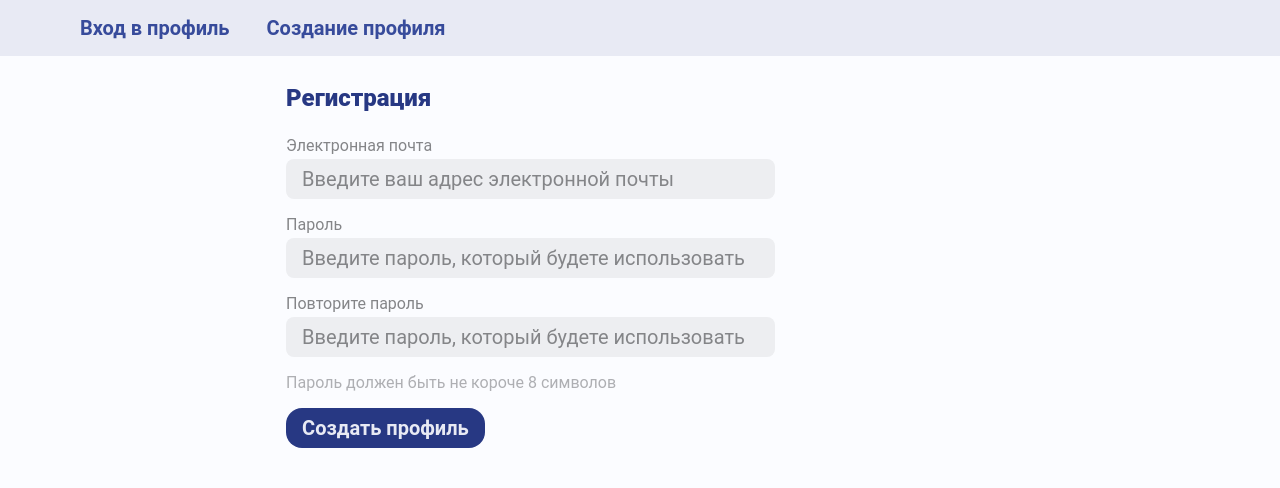
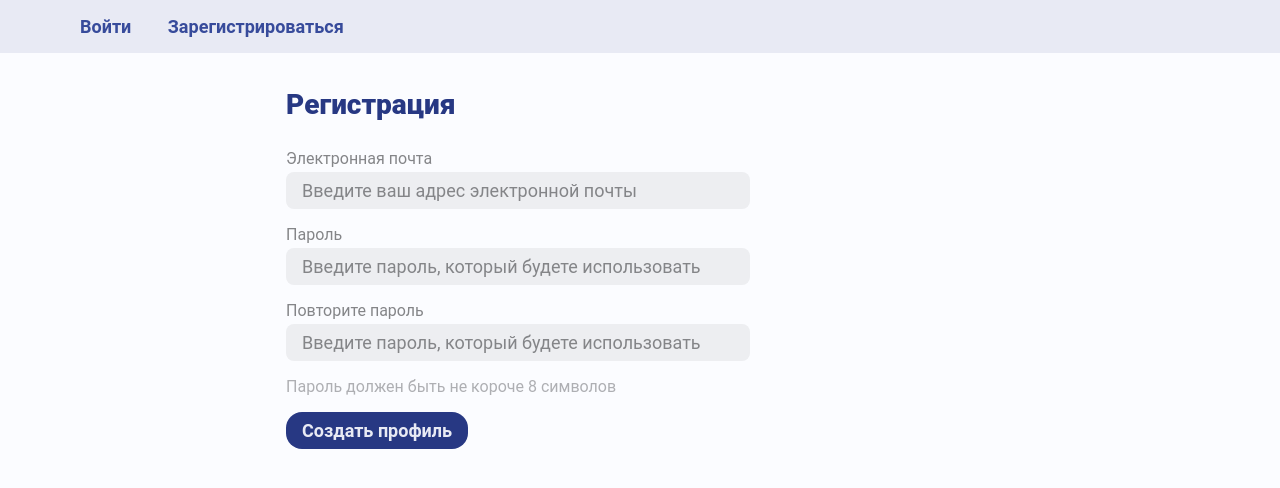
Before and after one commit to yualapshina/registration-system-coursework, a Django app: page /signup/ in a window 1280 px wide. Shown: the top 488 px of the page. Run offline with Django 4.2, Linux system fonts and the light colour scheme; some web fonts are replaced.

Commit message:
#44 messages & tables

```diff
--- a/regsys/static/regsys/elements.css
+++ b/regsys/static/regsys/elements.css
@@ -81,7 +81,6 @@ a:active {
 }
 
 .message_success {
-  max-width: 85%;
   color: #009a67;
   background-color: #9cffd9;
   border: none;
@@ -90,7 +89,6 @@ a:active {
 }
 
 .message_warning {
-  max-width: 85%;
   color: #e36c2e;
   background-color: #fae7ba;
   border: none;
@@ -99,7 +97,6 @@ a:active {
 }
 
 .message_error {
-  max-width: 85%;
   color: #cc171a;
   background-color: #ffcfd4;
   border: none;
@@ -302,7 +299,7 @@ fieldset {
 
 .legend1 {
   margin-bottom: 16px;
-  margin-left: 16px;
+  margin-left: 0px;
 }
 
 /*
@@ -337,7 +334,8 @@ table{
 }
 
 td {
-  padding-right: 10px;
+  padding-right: 20px;
+  padding-bottom: 10px;
 }
 
 .date-header {
--- a/regsys/static/regsys/fonts.css
+++ b/regsys/static/regsys/fonts.css
@@ -12,7 +12,7 @@
   font-family: 'HSE Sans';
   font-style: normal;
   font-weight: 400;
-  font-display: swap;
+  font-display: auto;
   src: local('HSE Sans'),
     url('./fonts/HSESans-Regular.woff2') format('woff2'),
     url('./fonts/HSESans-Regular.woff') format('woff'),
@@ -25,7 +25,7 @@
   font-family: 'HSE Sans';
   font-style: normal;
   font-weight: 700;
-  font-display: swap;
+  font-display: auto;
   src: local('HSE Sans'),
     url('./fonts/HSESans-Bold.woff2') format('woff2'),
     url('./fonts/HSESans-Bold.woff') format('woff'),
@@ -38,7 +38,7 @@
   font-family: 'HSE Sans';
   font-style: italic;
   font-weight: 400;
-  font-display: swap;
+  font-display: auto;
   src: local('HSE Sans'),
     url('./fonts/HSESans-Italic.woff2') format('woff2'),
     url('./fonts/HSESans-Italic.woff') format('woff'),
@@ -51,7 +51,7 @@
   font-family: 'HSE Sans';
   font-style: normal;
   font-weight: 600;
-  font-display: swap;
+  font-display: auto;
   src: local('HSE Sans'),
     url('./fonts/HSESans-SemiBold.woff2') format('woff2'),
     url('./fonts/HSESans-SemiBold.woff') format('woff'),
@@ -64,7 +64,7 @@
   font-family: 'HSE Sans';
   font-style: normal;
   font-weight: 100;
-  font-display: swap;
+  font-display: auto;
   src: local('HSE Sans'),
     url('./fonts/HSESans-Thin.woff2') format('woff2'),
     url('./fonts/HSESans-Thin.woff') format('woff'),
@@ -77,7 +77,7 @@
   font-family: 'HSE Sans';
   font-style: normal;
   font-weight: 900;
-  font-display: swap;
+  font-display: auto;
   src: local('HSE Sans'),
     url('./fonts/HSESans-Black.woff2') format('woff2'),
     url('./fonts/HSESans-Black.woff') format('woff'),
@@ -94,14 +94,14 @@
   font-family: 'HSE Sans', Roboto;
   font-style: normal;
   font-weight: 400;
-  font-size: 20px;
+  font-size: 18px;
 }
 
 .text-label {
   font-family: 'HSE Sans', Roboto;
   font-style: normal;
   font-weight: 600;
-  font-size: 20px;
+  font-size: 18px;
 }
 
 .text-caption {
@@ -115,14 +115,14 @@
   font-family: 'HSE Sans', Roboto;
   font-style: normal;
   font-weight: 900;
-  font-size: 24px;
+  font-size: 28px;
 }
 
 .text-header-semibold {
   font-family: 'HSE Sans', Roboto;
   font-style: normal;
   font-weight: 600;
-  font-size: 24px;
+  font-size: 22px;
 }
 
 /*
--- a/regsys/templates/regsys/register.html
+++ b/regsys/templates/regsys/register.html
@@ -82,9 +82,9 @@
 				<span class="tooltiptext text-caption">{{ event.annotation }}</span>
 			</div><br>
 			{% for label in labels %}
-			<span class="{{ label.type }} text-caption col-base-500">{{ label.label_name }}</span>
+			<span class="{{ label.type }} text-caption col-base-500">{{ label.label_name }}&emsp;</span>
 			{% endfor %}
-			<br><span class="text-regular col-base-700">{{ event.place }}</span>
+			<br><span class="text-regular col-base-700">{{ event.place }}&emsp;</span>
 			{% if event.start_date != event.end_date %}
 			<span class="text-regular col-base-700">{{ event.start_date }} - {{ event.end_date }}</span><br>
 			{% else %}
@@ -92,7 +92,7 @@
 			{% endif %}
 			{% endfor %}<br>
 			{% else %}
-			<p class="text-body-regular col-base-600">Кажется, завершенных мероприятий сейчас нет.</p><br>
+			<p class="text-regular col-base-600">Кажется, завершенных мероприятий сейчас нет.</p><br>
 			{% endif %}
 		</div>
 	</div>
--- a/regsys/views.py
+++ b/regsys/views.py
@@ -27,13 +27,13 @@ from django.views.generic.base import RedirectView
 from .models import Event, Timetable, Guest, Registration, Label, Labelmap
 
 navbar_sign = {
-    "Вход в профиль": "signin",
-    "Создание профиля": "signup",
+    "Войти": "signin",
+    "Зарегистрироваться": "signup",
 }
 navbar_profile = {
     "Профиль": "profile",
     "Моё расписание": "mylist",
-    "Зарегистрироваться": "register",
+    "Регистрация": "register",
     "Обратная связь": "feedback",
 }
 
@@ -121,17 +121,17 @@ def dispatcher(request):
             user.save()
             try:
                 send_mail(
-                    subject="Восстановление пароля",
+                    subject="Восстановление пароля в системе регистрации ВШЭ",
                     message="Вам сгенерирован новый пароль для доступа в систему регистрации на мероприятия НИУ ВШЭ. Его можно сменить после входа в профиль или оставить.\nНовый пароль:\n" + password,
                     from_email=settings.EMAIL_HOST_USER,
                     recipient_list=[user.username])
             except:
                 messages.error(request, "При отправке письма произошла ошибка, попробуйте снова")
                 return redirect(signin)
-            messages.success(request, "Инструкции по восстановлению отправлены на почту")
+            messages.success(request, "Инструкции по восстановлению аккаунта отправлены на почту")
             return redirect(signin)
         else:
-            messages.error(request, "Профиль с такой почтой не найден")
+            messages.error(request, "Аккаунт с такой почтой не найден")
             return redirect(signup)
 
     if sender == "feedback":
@@ -178,7 +178,7 @@ def personal(request):
     email = request.POST["email"]
     password = request.POST["password"]
     if request.POST["repeat"] != password:
-        messages.error(request, "Пароль не совпадает")
+        messages.error(request, "Пароли не совпадают")
         return redirect(signup)
     try:
         validate_password(password)
@@ -188,24 +188,24 @@ def personal(request):
     try:
         user = User.objects.create_user(username=email, password=password)
     except IntegrityError:
-        messages.error(request, "Профиль с такой почтой уже существует")
+        messages.error(request, "К этой почте уже привязан другой аккаунт")
         return redirect(signup)
     guest = Guest(user=user)
     guest.save()
     user = authenticate(request, username=email, password=password)
     if user is not None:
         login(request, user)
-        messages.success(request, "Профиль успешно создан")
+        messages.success(request, "Аккаунт успешно создан")
         try:
             send_mail(
-                subject='Профиль в системе регистрации',
-                message='Вы успешно создали профиль в системе регистрации на мероприятия НИУ ВШЭ - Нижний Новгород. Выбирайте интересующие вас события - и увидимся там!',
+                subject='Аккаунт в системе регистрации ВШЭ',
+                message='Вы успешно создали аккаунт в системе регистрации на мероприятия НИУ ВШЭ - Нижний Новгород. Выбирайте интересующие вас события - и увидимся там!',
                 from_email=settings.EMAIL_HOST_USER,
                 recipient_list=[email])
         except:
             messages.error(request, "При отправке приветственного письма произошла ошибка")
     else:
-        messages.error(request, "Ошибка при создании")
+        messages.error(request, "Ошибка при создании аккаунта")
         return redirect(signup)
     context = {
         'navbar': navbar_sign,
```
Also changed, not shown: regsys/templates/regsys/mylist.html (+6 -9 lines), regsys/templates/regsys/timetable.html (+5 -4 lines).
